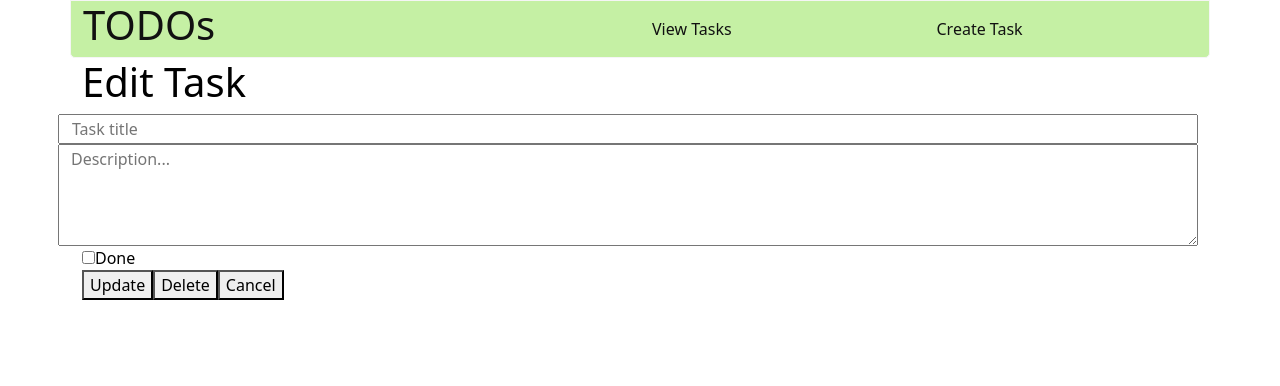
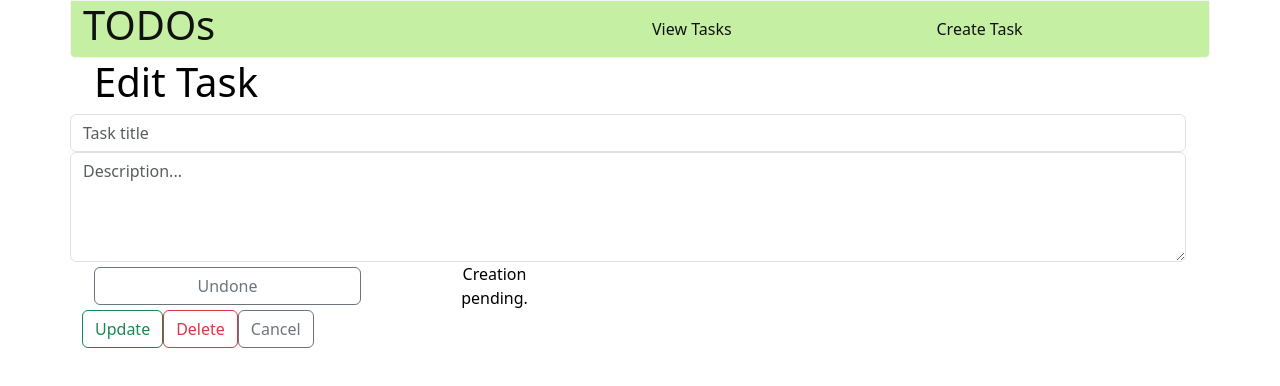
Before and after one commit to notintnotnan/todo-list, a React (Create React App) app in the folder tasks_client/: page /todo_tasks/1 in a window 1280 px wide. Shown: the top 386 px of the page. Built offline with nearby package versions, Linux system fonts and the light colour scheme; no server answers.

Commit message:
Added behavior to taskforms to handle done marks and dates.

```diff
--- a/tasks_client/src/components/TaskForm.js
+++ b/tasks_client/src/components/TaskForm.js
@@ -1,4 +1,16 @@
 export default function TaskForm(props) {
+  const markDoneTask = (e) => {
+    e.preventDefault();
+    props.doneFun(!props.taskDone);
+  };
+
+  const displayShortDate = (dateString) => {
+    const date = new Date(dateString);
+    return `${date.getFullYear()}/${
+      date.getMonth() < 10 ? "0" + date.getMonth() : date.getMonth()
+    }/${date.getDay() < 10 ? "0" + date.getDay() : date.getDay()}`;
+  };
+
   return (
     <>
       <div className="row">
@@ -6,7 +18,7 @@ export default function TaskForm(props) {
       </div>
       <div className="row">
         <input
-          className="row"
+          className="row form-control"
           type="text"
           placeholder="Task title"
           value={props.taskTitle}
@@ -16,7 +28,7 @@ export default function TaskForm(props) {
           required
         ></input>
         <textarea
-          className="row"
+          className="row form-control"
           rows="4"
           placeholder="Description..."
           value={props.taskDesc}
@@ -25,15 +37,45 @@ export default function TaskForm(props) {
           }}
         ></textarea>
       </div>
-      <div>
-        <input
-          type="checkbox"
-          checked={props.taskDone}
-          onChange={(event) => {
-            props.doneFun(event.target.checked);
-          }}
-        ></input>
-        <label>Done</label>
+      <div className="container row align-items-center">
+        <div className="col-3 text-center">
+          <div className="row">
+            <button
+              className={
+                props.taskDone
+                  ? "btn btn-outline-success"
+                  : "btn btn-outline-secondary"
+              }
+              onClick={markDoneTask}
+            >
+              {props.taskDone ? "Done" : "Undone"}
+            </button>
+          </div>
+        </div>
+        <div className="col-3 text-center">
+          <div className="row">
+            <label>{props.taskCreateDate ? "Created" : "Creation "}</label>
+          </div>
+          <div className="row">
+            <span>
+              {props.taskCreateDate
+                ? " " + displayShortDate(props.taskCreateDate)
+                : " pending."}
+            </span>
+          </div>
+        </div>
+        <div className="col-3 text-center">
+          <div className="row">
+            <label>{props.taskDoneDate ? "Done" : ""}</label>
+          </div>
+          <div className="row">
+            <span>
+              {props.taskDoneDate
+                ? " " + displayShortDate(props.taskDoneDate)
+                : ""}
+            </span>
+          </div>
+        </div>
       </div>
     </>
   );
--- a/tasks_client/src/components/TaskList.js
+++ b/tasks_client/src/components/TaskList.js
@@ -23,6 +23,7 @@ export default function TaskList() {
             <div className="container">
               <h2>No tasks to show...</h2>
               <button
+                className="btn btn-outline-success"
                 onClick={() => {
                   navigate("/todo_tasks_create");
                 }}
--- a/tasks_client/src/views/CreateTasks.js
+++ b/tasks_client/src/views/CreateTasks.js
@@ -1,5 +1,5 @@
 import { useEffect, useState } from "react";
-import { datetimeString } from "../utils/utils";
+import { datetimeString, doneDateTransform } from "../utils/utils";
 import {
   createNewTask,
   deleteTaskById,
@@ -12,6 +12,7 @@ import TaskForm from "../components/TaskForm";
 export default function CreateTasks(props) {
   const [taskTitle, setTaskTitle] = useState("");
   const [taskDesc, setTaskDesc] = useState("");
+  const [taskCreateDate, setTaskCreateDate] = useState(null);
   const [taskDone, setTaskDone] = useState(false);
   const [taskDoneDate, setTaskDoneDate] = useState(null);
   const [postText, setPostText] = useState("");
@@ -26,11 +27,20 @@ export default function CreateTasks(props) {
       getTaskById(params.id).then((response) => {
         setTaskTitle(response.data.title);
         setTaskDesc(response.data.description);
+        setTaskCreateDate(response.data.date_created);
         setTaskDone(response.data.done);
         setTaskDoneDate(response.data.date_done);
       });
     }
   }, []);
+
+  useEffect(() => {
+    if (taskDone) {
+      setTaskDoneDate(datetimeString(Date.now()));
+    } else {
+      setTaskDoneDate(null);
+    }
+  }, [taskDone]);
 
   const sendCreateNewTask = async (e) => {
     e.preventDefault();
@@ -39,7 +49,9 @@ export default function CreateTasks(props) {
       description: taskDesc,
       done: taskDone,
       date_created: datetimeString(Date.now()),
+      date_done: taskDoneDate,
     };
+    console.log(newTaskData);
     setExecuting(true);
     createNewTask(newTaskData).then((response) => {
       setPostCode(response.status);
@@ -81,39 +93,62 @@ export default function CreateTasks(props) {
 
   return (
     <>
+      <div className="container">
         <form onSubmit={sendCreateNewTask}>
           <TaskForm
             taskTitle={taskTitle}
             taskDesc={taskDesc}
+            taskCreateDate={taskCreateDate}
             taskDone={taskDone}
             taskDoneDate={taskDoneDate}
             action={params.id ? "Edit" : "Create"}
             titleFun={setTaskTitle}
             descFun={setTaskDesc}
             doneFun={setTaskDone}
-          ddateFun={setTaskDoneDate}
           ></TaskForm>
           {!params.id && (
             <>
-            <button type="submit" disabled={executing}>
+              <button
+                className="btn btn-outline-success"
+                type="submit"
+                disabled={executing}
+              >
                 Save
               </button>
-            <button onClick={cancelTaskEdit} type="reset" disabled={executing}>
+              <button
+                className="btn btn-outline-secondary"
+                onClick={cancelTaskEdit}
+                type="reset"
+                disabled={executing}
+              >
                 Cancel
               </button>
             </>
           )}
         </form>
+      </div>
       <div>
         {params.id && (
           <>
-            <button onClick={sendUpdateTask} disabled={executing}>
+            <button
+              className="btn btn-outline-success"
+              onClick={sendUpdateTask}
+              disabled={executing}
+            >
               Update
             </button>
-            <button onClick={deleteTaskConfirmation} disabled={executing}>
+            <button
+              className="btn btn-outline-danger"
+              onClick={deleteTaskConfirmation}
+              disabled={executing}
+            >
               Delete
             </button>
-            <button onClick={cancelTaskEdit} disabled={executing}>
+            <button
+              className="btn btn-outline-secondary"
+              onClick={cancelTaskEdit}
+              disabled={executing}
+            >
               Cancel
             </button>
           </>
```
Lines whose indentation alone changed are shown as unchanged.
